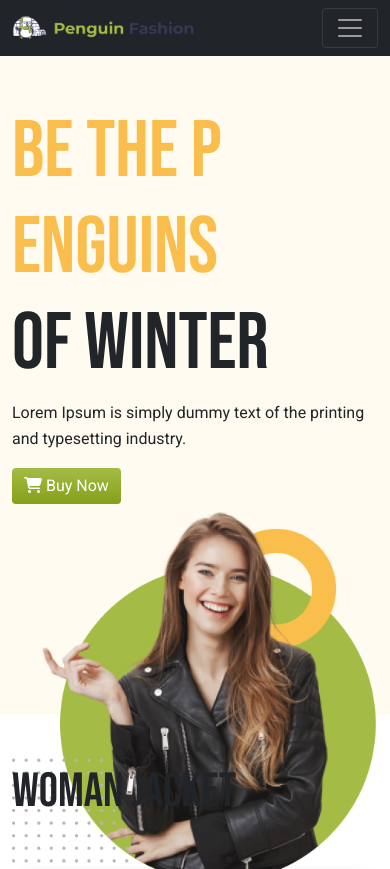
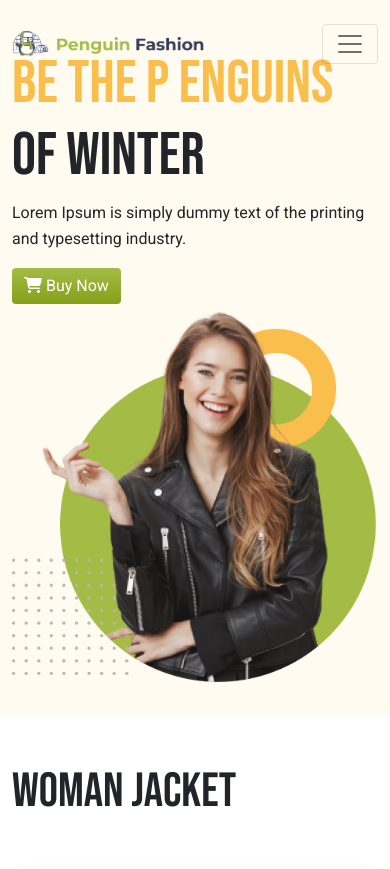
Before and after one commit to akmdolar/Penguin-Fashion, a plain HTML site: page index.html in a window 390 px wide. Shown: the top 869 px of the page. Drawn offline with Linux system fonts and the light colour scheme.

Commit message:
Responsive For Mobile

```diff
--- a/assets/css/style.css
+++ b/assets/css/style.css
@@ -18,6 +18,11 @@ body {
 .nav-header {
   height: 715px;
   background-color: #fffbf0;
+}
+
+.header-logo img {
+  width: 291.11px;
+  height: 39.27px;
 }
 
 .banner-content h1 {
@@ -114,3 +119,23 @@ body {
   color: #3e3e3e;
   width: 276px;
 }
+
+@media only screen and (max-width: 480px) {
+  .header-logo img {
+    width: 192.75px;
+    height: 26px;
+  }
+  .banner-content h1 {
+    font-family: Bebas Neue;
+    font-size: 60px;
+    line-height: 72px;
+  }
+
+  .image-group {
+    width: 100%;
+  }
+
+  .icon-with-text-group {
+    width: 100%;
+  }
+}
--- a/index.html
+++ b/index.html
@@ -13,9 +13,9 @@
   <body>
     <!-- Header Section -->
     <header class="nav-header">
-      <nav class="navbar navbar-expand-lg navbar-dark bg-dark">
-        <div class="container">
-          <img src="assets/gallery/icons/Group 33072.png" width="50%" alt="" />
+      <nav class="navbar fixed-top navbar-expand-lg pt-4 navbar-light">
+        <div class="container header-logo">
+          <img src="assets/gallery/icons/Group 33072.png" alt="" />
           <button
             class="navbar-toggler"
             type="button"
@@ -81,7 +81,7 @@
     <section class="product-tab mt-5">
       <div class="container product-heading">
         <h2 class="mb-5">Woman Jacket</h2>
-        <div class="row gx-5">
+        <div class="row gx-5 gy-5">
           <div class="col-lg-4">
             <div class="card shadow p-4">
               <img
@@ -155,7 +155,7 @@
     <section class="product-tab mt-5">
       <div class="container product-heading">
         <h2 class="mb-5">Man Jacket</h2>
-        <div class="row gx-5">
+        <div class="row gx-5 gy-5">
           <div class="col-lg-4">
             <div class="card shadow p-4">
               <img
```
